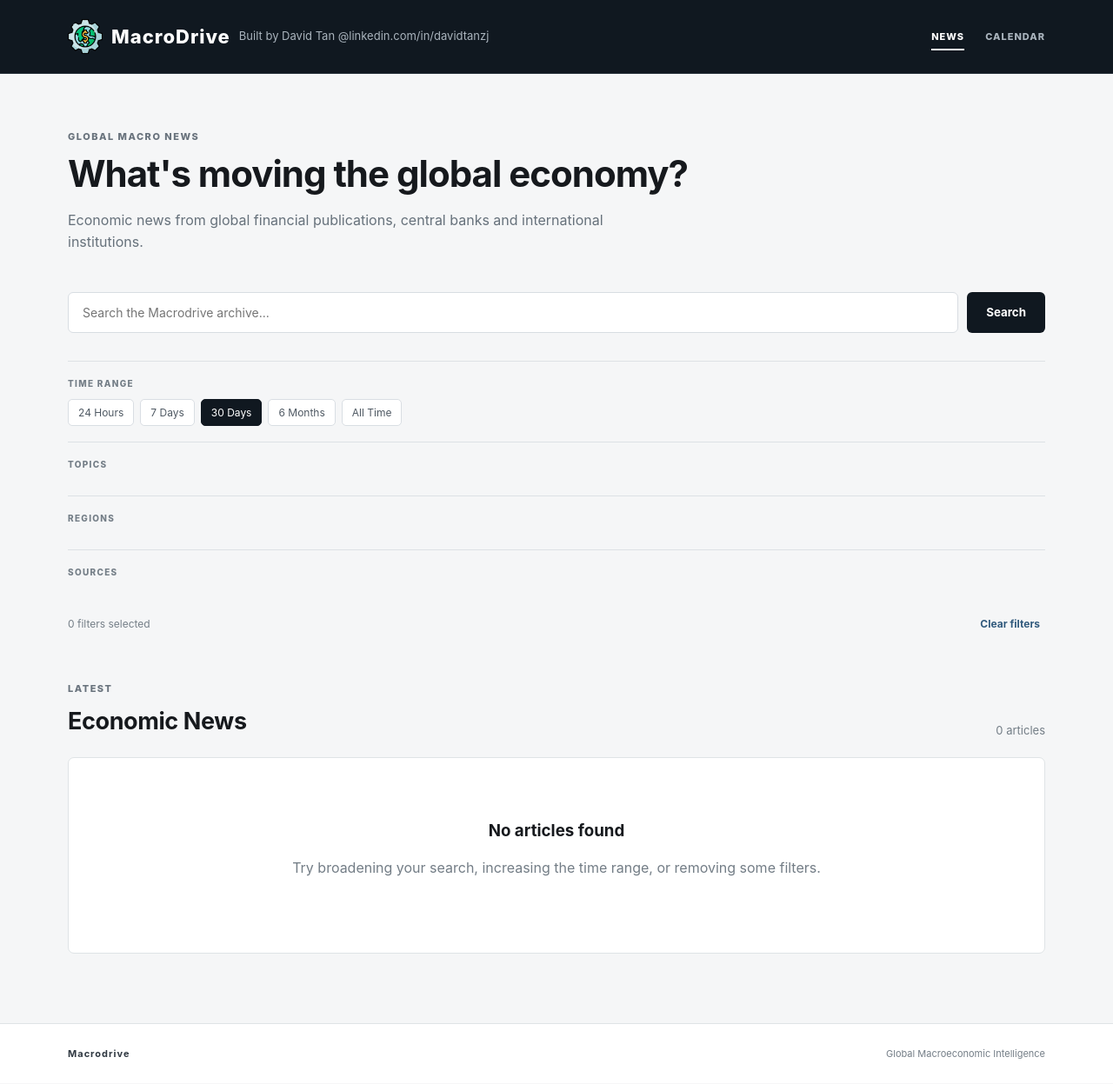
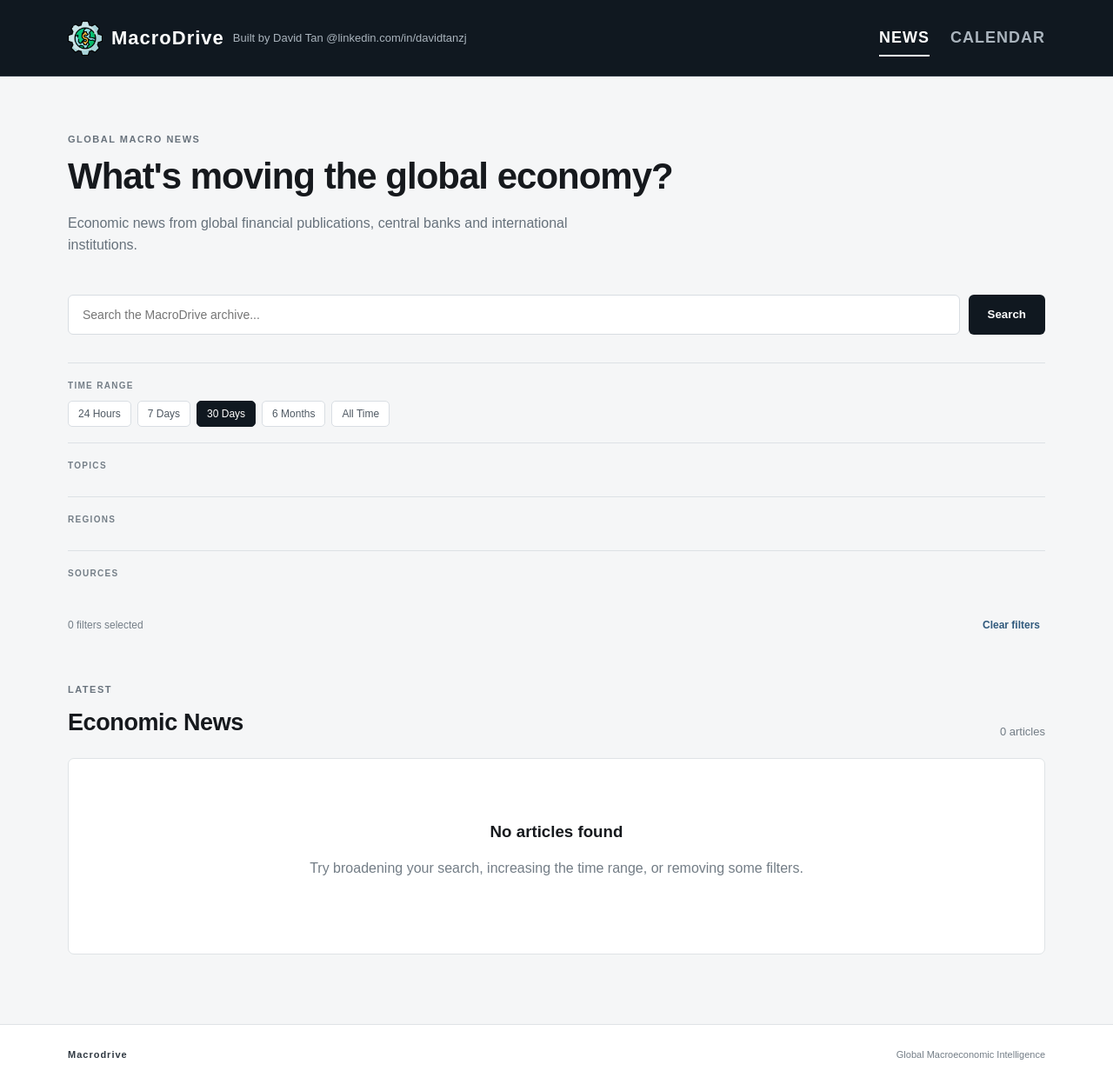
Before and after one commit to davidtanzj/Macrodrive, a Flask app: page / in a window 1280 px wide. Shown: the whole page at 87% size. Before the commit the page ends 1218 px from the top, so only its background shows below. Run offline with Flask 3, Linux system fonts and the light colour scheme; data that the repository does not hold is empty; some libraries are stand-ins or nearby versions.

Commit message:
Update MacroDrive design and branding

```diff
--- a/static/style.css
+++ b/static/style.css
@@ -2,12 +2,12 @@
    BASE
    ========================================================== */
 
-* { box-sizing: border-box; }
+* { box-sizing: border-box; font-family: Arial, sans-serif;}
 html { scroll-behavior: smooth; }
 
 body {
     margin: 0;
-    font-family: -apple-system, BlinkMacSystemFont, "Segoe UI", Arial, sans-serif;
+    font-family: Arial, sans-serif;
     background: #f5f6f7;
     color: #16191d;
     line-height: 1.5;
@@ -81,7 +81,7 @@ a { color: inherit; }
     padding: 8px 0;
     color: #aab4bd;
     text-decoration: none;
-    font-size: 11px;
+    font-size: 18px;
     font-weight: 800;
     letter-spacing: 1px;
 }
--- a/templates/index.html
+++ b/templates/index.html
@@ -115,7 +115,7 @@
                 type="text"
                 name="q"
                 value="{{ search_query }}"
-                placeholder="Search the Macrodrive archive..."
+                placeholder="Search the MacroDrive archive..."
                 class="search-input"
                 autocomplete="off"
             >
```
